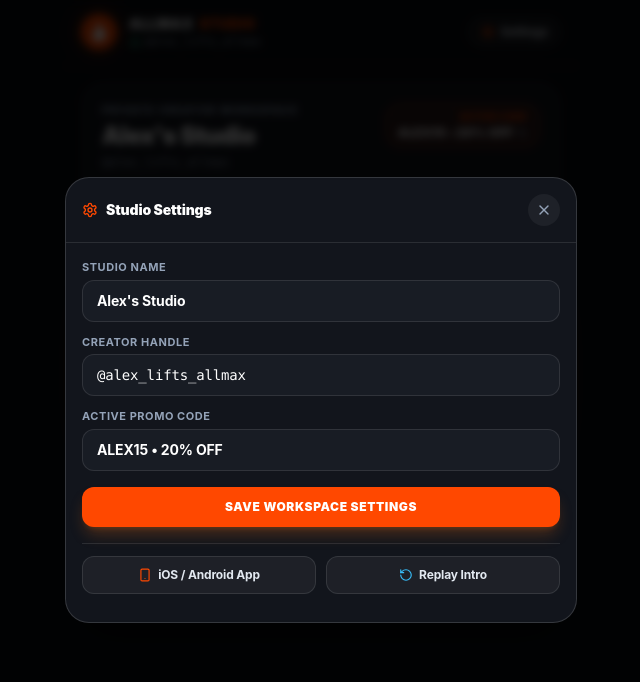
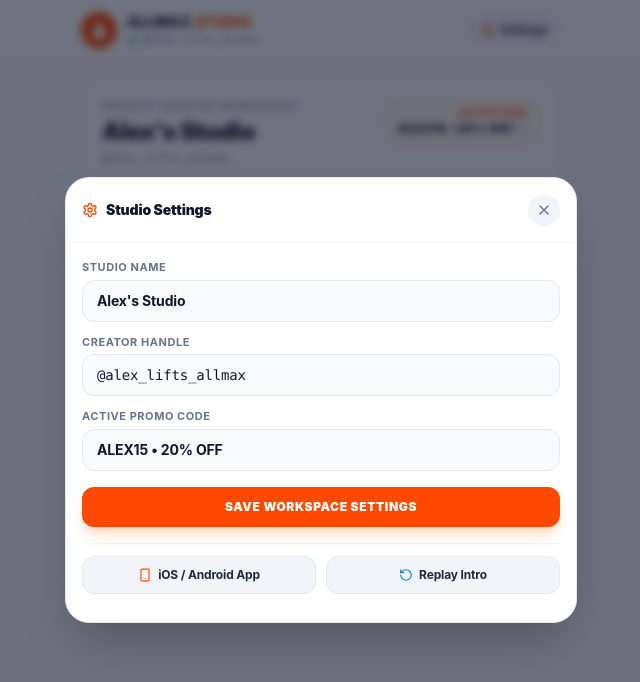
Before and after one commit to BhavyaVadaliya/Allmax-Media, a Next.js app: page / in a window 1280 px wide. Both pictures are taken after a click on the button "Settings". Shown: the top 682 px of the page, without its empty margins (319-959 px from the left). Built offline with nearby package versions, Linux system fonts and the light colour scheme.

Commit message:
style: match HomeScreen colors to Allmax light app theme (#F8FAFC, white cards, #FF4800 orange)

```diff
--- a/src/components/HomeScreen.tsx
+++ b/src/components/HomeScreen.tsx
@@ -12,7 +12,6 @@ import {
   Check,
   Copy,
   Smartphone,
-  Sparkles,
   RotateCcw,
   Film,
   Image as ImageIcon,
@@ -72,20 +71,21 @@ export const HomeScreen: React.FC<HomeScreenProps> = ({
   };
 
   return (
-    <div className="h-full w-full bg-[#090B10] text-white flex flex-col overflow-hidden select-none safe-top safe-bottom">
-      {/* Top Header */}
-      <header className="shrink-0 px-4 py-3.5 border-b border-white/10 flex items-center justify-between max-w-lg w-full mx-auto">
-        <div className="flex items-center space-x-3">
-          <div className="w-9 h-9 rounded-full bg-[#FF4800] flex items-center justify-center shadow-[0_0_20px_rgba(255,72,0,0.45)]">
+    <div className="h-full w-full bg-[#F8FAFC] text-slate-900 flex flex-col overflow-hidden select-none safe-bottom">
+      {/* Top Header (Matches App Light Theme) */}
+      <header className="shrink-0 bg-white border-b border-slate-200 safe-top">
+        <div className="px-4 py-3 flex items-center justify-between max-w-lg w-full mx-auto">
+          <div className="flex items-center space-x-2.5">
+            <div className="w-9 h-9 rounded-full bg-[#FF4800] flex items-center justify-center shadow-md shadow-orange-500/25">
               <Flame className="w-5 h-5 text-white fill-white" />
             </div>
             <div>
-            <div className="flex items-center space-x-1.5 text-sm font-black tracking-wide uppercase">
-              <span className="text-white">ALLMAX</span>
+              <div className="flex items-center space-x-1 text-sm font-black tracking-wide uppercase">
+                <span className="text-slate-900">ALLMAX</span>
                 <span className="text-[#FF4800]">STUDIO</span>
               </div>
-            <div className="flex items-center space-x-1 text-[11px] font-mono text-slate-400">
-              <Lock className="w-3 h-3 text-emerald-400" />
+              <div className="flex items-center space-x-1 text-[11px] font-mono text-slate-500">
+                <Lock className="w-3 h-3 text-emerald-600" />
                 <span className="truncate max-w-[160px]">{profile.handle}</span>
               </div>
             </div>
@@ -93,27 +93,28 @@ export const HomeScreen: React.FC<HomeScreenProps> = ({
 
           <button
             onClick={handleOpenSettings}
-          className="flex items-center space-x-1.5 px-3 py-1.5 rounded-full bg-white/5 hover:bg-white/10 border border-white/15 text-xs font-bold text-slate-200 active:scale-95 transition-all"
+            className="flex items-center space-x-1.5 px-3 py-1.5 rounded-full bg-slate-100 hover:bg-slate-200 border border-slate-200 text-xs font-bold text-slate-800 active:scale-95 transition-all"
             title="Studio Settings"
           >
             <Settings className="w-3.5 h-3.5 text-[#FF4800]" />
             <span>Settings</span>
           </button>
+        </div>
       </header>
 
       {/* Main Scrollable Home Content */}
       <main className="flex-1 min-h-0 overflow-y-auto scrollbar-none px-4 py-4 max-w-lg w-full mx-auto space-y-3.5">
         {/* 1. Private Creator Workspace Card */}
-        <section className="rounded-3xl bg-[#12151C] border border-white/10 p-4 sm:p-5 space-y-4 shadow-xl">
+        <section className="rounded-3xl bg-white border border-slate-200 p-4 sm:p-5 space-y-4 shadow-sm">
           <div className="flex items-start justify-between gap-2">
             <div className="min-w-0">
               <span className="text-[10px] font-black tracking-[0.14em] text-slate-400 uppercase block">
                 PRIVATE CREATOR WORKSPACE
               </span>
-              <h1 className="text-xl sm:text-2xl font-black text-white tracking-tight mt-0.5 truncate">
+              <h1 className="text-xl sm:text-2xl font-black text-slate-900 tracking-tight mt-0.5 truncate">
                 {profile.studioName}
               </h1>
-              <p className="text-xs font-mono text-slate-400 mt-0.5 truncate">
+              <p className="text-xs font-mono text-slate-500 mt-0.5 truncate">
                 {profile.handle}
               </p>
             </div>
@@ -121,16 +122,16 @@ export const HomeScreen: React.FC<HomeScreenProps> = ({
             {/* Active Promo Code Pill */}
             <button
               onClick={handleCopyCode}
-              className="shrink-0 text-right px-3 py-1.5 rounded-2xl bg-[#FF4800]/10 border border-[#FF4800]/45 hover:bg-[#FF4800]/20 active:scale-95 transition-all"
+              className="shrink-0 text-right px-3 py-1.5 rounded-2xl bg-orange-50 border border-[#FF4800]/35 hover:bg-orange-100/70 active:scale-95 transition-all"
               title="Tap to copy promo code"
             >
               <span className="text-[9px] font-black tracking-wider text-[#FF4800] uppercase block">
                 {copiedCode ? '✓ COPIED' : 'ACTIVE CODE'}
               </span>
-              <span className="text-xs font-black text-white tracking-wide flex items-center justify-end gap-1 mt-0.5">
+              <span className="text-xs font-black text-slate-900 tracking-wide flex items-center justify-end gap-1 mt-0.5">
                 <span>{profile.promoCode}</span>
                 {copiedCode ? (
-                  <Check className="w-3 h-3 text-emerald-400" />
+                  <Check className="w-3 h-3 text-emerald-600" />
                 ) : (
                   <Copy className="w-2.5 h-2.5 text-slate-400" />
                 )}
@@ -140,29 +141,29 @@ export const HomeScreen: React.FC<HomeScreenProps> = ({
 
           {/* 3 Metric Stat Cards */}
           <div className="grid grid-cols-3 gap-2.5">
-            <div className="rounded-2xl bg-[#181C24] border border-white/5 py-3 px-2 text-center">
-              <span className="text-xl sm:text-2xl font-black text-white block leading-none">
+            <div className="rounded-2xl bg-[#F8FAFC] border border-slate-200/80 py-3 px-2 text-center">
+              <span className="text-xl sm:text-2xl font-black text-slate-900 block leading-none">
                 {postHistory.length}
               </span>
-              <span className="text-[10px] font-semibold text-slate-400 mt-1.5 block">
+              <span className="text-[10px] font-bold text-slate-500 mt-1.5 block">
                 Posts Created
               </span>
             </div>
 
-            <div className="rounded-2xl bg-[#181C24] border border-white/5 py-3 px-2 text-center">
-              <span className="text-xl sm:text-2xl font-black text-emerald-400 block leading-none">
+            <div className="rounded-2xl bg-[#F8FAFC] border border-slate-200/80 py-3 px-2 text-center">
+              <span className="text-xl sm:text-2xl font-black text-emerald-600 block leading-none">
                 {totalSaves.toLocaleString()}
               </span>
-              <span className="text-[10px] font-semibold text-slate-400 mt-1.5 block">
+              <span className="text-[10px] font-bold text-slate-500 mt-1.5 block">
                 Total Saves
               </span>
             </div>
 
-            <div className="rounded-2xl bg-[#181C24] border border-white/5 py-3 px-2 text-center">
+            <div className="rounded-2xl bg-[#F8FAFC] border border-slate-200/80 py-3 px-2 text-center">
               <span className="text-xl sm:text-2xl font-black text-[#FF4800] block leading-none">
                 {totalCodeUses.toLocaleString()}
               </span>
-              <span className="text-[10px] font-semibold text-slate-400 mt-1.5 block">
+              <span className="text-[10px] font-bold text-slate-500 mt-1.5 block">
                 Code Uses
               </span>
             </div>
@@ -172,10 +173,10 @@ export const HomeScreen: React.FC<HomeScreenProps> = ({
         {/* 2. Hero Action Card: Create Post (3-Step Content Engine) */}
         <button
           onClick={onCreatePost}
-          className="w-full text-left rounded-3xl bg-gradient-to-br from-[#FF4800] via-[#FF530D] to-[#E63900] p-5 shadow-[0_12px_35px_rgba(255,72,0,0.35)] hover:brightness-105 active:scale-[0.98] transition-all flex items-center justify-between gap-3 group"
+          className="w-full text-left rounded-3xl bg-gradient-to-br from-[#FF4800] via-[#FF530D] to-[#E63900] p-5 shadow-lg shadow-orange-500/25 hover:brightness-105 active:scale-[0.98] transition-all flex items-center justify-between gap-3 group"
         >
           <div className="space-y-2">
-            <span className="inline-flex items-center space-x-1 px-2.5 py-1 rounded-full bg-black/25 text-[10px] font-black tracking-wider text-white uppercase">
+            <span className="inline-flex items-center space-x-1 px-2.5 py-1 rounded-full bg-black/20 text-[10px] font-black tracking-wider text-white uppercase">
               <span>⚡ 3-STEP CONTENT ENGINE</span>
             </span>
 
@@ -183,13 +184,13 @@ export const HomeScreen: React.FC<HomeScreenProps> = ({
               <h2 className="text-2xl font-black text-white tracking-tight leading-tight">
                 Create Post
               </h2>
-              <p className="text-xs font-semibold text-white/90 mt-1">
+              <p className="text-xs font-semibold text-white/95 mt-1">
                 1. Create • 2. Package • 3. Post to IG &amp; TikTok
               </p>
             </div>
           </div>
 
-          <div className="w-12 h-12 rounded-2xl bg-white/15 border border-white/25 flex items-center justify-center shrink-0 group-hover:scale-105 transition-transform">
+          <div className="w-12 h-12 rounded-2xl bg-white/20 border border-white/30 flex items-center justify-center shrink-0 group-hover:scale-105 transition-transform">
             <Plus className="w-6 h-6 text-white stroke-[2.5]" />
           </div>
         </button>
@@ -197,41 +198,41 @@ export const HomeScreen: React.FC<HomeScreenProps> = ({
         {/* 3. Post History Card */}
         <button
           onClick={() => setShowHistoryModal(true)}
-          className="w-full text-left rounded-3xl bg-[#12151C] hover:bg-[#161A23] border border-white/10 p-4 flex items-center justify-between gap-3 active:scale-[0.99] transition-all"
+          className="w-full text-left rounded-3xl bg-white hover:bg-slate-50 border border-slate-200 p-4 flex items-center justify-between gap-3 shadow-sm active:scale-[0.99] transition-all"
         >
           <div className="flex items-center space-x-3.5 min-w-0">
-            <div className="w-11 h-11 rounded-2xl bg-[#181C24] border border-white/10 flex items-center justify-center shrink-0">
-              <History className="w-5 h-5 text-sky-400" />
+            <div className="w-11 h-11 rounded-2xl bg-sky-50 border border-sky-100 flex items-center justify-center shrink-0">
+              <History className="w-5 h-5 text-sky-600" />
             </div>
             <div className="min-w-0">
-              <h3 className="text-sm font-black text-white">Post History</h3>
-              <p className="text-xs text-slate-400 truncate mt-0.5">
+              <h3 className="text-sm font-black text-slate-900">Post History</h3>
+              <p className="text-xs text-slate-500 truncate mt-0.5">
                 View published Allmax posts, saves &amp; code uses
               </p>
             </div>
           </div>
 
-          <ArrowRight className="w-4 h-4 text-slate-500 shrink-0" />
+          <ArrowRight className="w-4 h-4 text-slate-400 shrink-0" />
         </button>
 
         {/* 4. Studio Settings Card */}
         <button
           onClick={handleOpenSettings}
-          className="w-full text-left rounded-3xl bg-[#12151C] hover:bg-[#161A23] border border-white/10 p-4 flex items-center justify-between gap-3 active:scale-[0.99] transition-all"
+          className="w-full text-left rounded-3xl bg-white hover:bg-slate-50 border border-slate-200 p-4 flex items-center justify-between gap-3 shadow-sm active:scale-[0.99] transition-all"
         >
           <div className="flex items-center space-x-3.5 min-w-0">
-            <div className="w-11 h-11 rounded-2xl bg-[#181C24] border border-white/10 flex items-center justify-center shrink-0">
+            <div className="w-11 h-11 rounded-2xl bg-orange-50 border border-orange-100 flex items-center justify-center shrink-0">
               <Settings className="w-5 h-5 text-[#FF4800]" />
             </div>
             <div className="min-w-0">
-              <h3 className="text-sm font-black text-white">Studio Settings</h3>
-              <p className="text-xs text-slate-400 truncate mt-0.5">
+              <h3 className="text-sm font-black text-slate-900">Studio Settings</h3>
+              <p className="text-xs text-slate-500 truncate mt-0.5">
                 Edit creator name, promo code, mobile app &amp; intro
               </p>
             </div>
           </div>
 
-          <ArrowRight className="w-4 h-4 text-slate-500 shrink-0" />
+          <ArrowRight className="w-4 h-4 text-slate-400 shrink-0" />
         </button>
       </main>
 
@@ -239,35 +240,35 @@ export const HomeScreen: React.FC<HomeScreenProps> = ({
       {showHistoryModal && (
         <div
           onClick={() => setShowHistoryModal(false)}
-          className="fixed inset-0 z-50 bg-black/80 backdrop-blur-sm flex items-end sm:items-center justify-center p-0 sm:p-4"
+          className="fixed inset-0 z-50 bg-slate-900/60 backdrop-blur-sm flex items-end sm:items-center justify-center p-0 sm:p-4"
         >
           <div
             onClick={(e) => e.stopPropagation()}
-            className="bg-[#12151C] border border-white/15 rounded-t-3xl sm:rounded-3xl w-full max-w-lg max-h-[80vh] flex flex-col overflow-hidden shadow-2xl safe-bottom"
+            className="bg-white border border-slate-200 rounded-t-3xl sm:rounded-3xl w-full max-w-lg max-h-[80vh] flex flex-col overflow-hidden shadow-2xl safe-bottom"
           >
-            <div className="p-4 border-b border-white/10 flex items-center justify-between">
+            <div className="p-4 border-b border-slate-100 flex items-center justify-between">
               <div className="flex items-center space-x-2">
-                <History className="w-4 h-4 text-sky-400" />
-                <h3 className="font-black text-white text-sm">
+                <History className="w-4 h-4 text-sky-600" />
+                <h3 className="font-black text-slate-900 text-sm">
                   Published Post History ({postHistory.length})
                 </h3>
               </div>
               <button
                 onClick={() => setShowHistoryModal(false)}
-                className="w-8 h-8 rounded-full bg-white/5 hover:bg-white/10 flex items-center justify-center text-slate-400 hover:text-white"
+                className="w-8 h-8 rounded-full bg-slate-100 hover:bg-slate-200 flex items-center justify-center text-slate-500 hover:text-slate-900"
               >
                 <X className="w-4 h-4" />
               </button>
             </div>
 
-            <div className="p-4 overflow-y-auto space-y-2.5">
+            <div className="p-4 overflow-y-auto space-y-2.5 bg-[#F8FAFC]">
               {postHistory.map((item) => (
                 <div
                   key={item.id}
-                  className="rounded-2xl bg-[#181C24] border border-white/5 p-3.5 flex items-center justify-between gap-3"
+                  className="rounded-2xl bg-white border border-slate-200/90 p-3.5 flex items-center justify-between gap-3 shadow-sm"
                 >
                   <div className="flex items-center space-x-3 min-w-0">
-                    <div className="w-9 h-9 rounded-xl bg-[#FF4800]/15 border border-[#FF4800]/30 flex items-center justify-center shrink-0">
+                    <div className="w-9 h-9 rounded-xl bg-orange-50 border border-orange-100 flex items-center justify-center shrink-0">
                       {item.mediaType === 'video' ? (
                         <Film className="w-4 h-4 text-[#FF4800]" />
                       ) : (
@@ -275,25 +276,25 @@ export const HomeScreen: React.FC<HomeScreenProps> = ({
                       )}
                     </div>
                     <div className="min-w-0">
-                      <p className="text-xs font-black text-white truncate">
+                      <p className="text-xs font-black text-slate-900 truncate">
                         {item.productName} {item.mediaType === 'video' ? 'Reel' : 'Post'}
                       </p>
-                      <p className="text-[11px] text-slate-400 mt-0.5">{item.createdAt}</p>
+                      <p className="text-[11px] text-slate-500 mt-0.5">{item.createdAt}</p>
                     </div>
                   </div>
 
                   <div className="flex items-center space-x-3 shrink-0 text-right">
                     <div>
-                      <span className="text-xs font-black text-emerald-400 block">
+                      <span className="text-xs font-black text-emerald-600 block">
                         {item.saves}
                       </span>
-                      <span className="text-[9px] text-slate-500 uppercase font-bold">Saves</span>
+                      <span className="text-[9px] text-slate-400 uppercase font-bold">Saves</span>
                     </div>
                     <div>
                       <span className="text-xs font-black text-[#FF4800] block">
                         {item.codeUses}
                       </span>
-                      <span className="text-[9px] text-slate-500 uppercase font-bold">Uses</span>
+                      <span className="text-[9px] text-slate-400 uppercase font-bold">Uses</span>
                     </div>
                   </div>
                 </div>
@@ -307,20 +308,20 @@ export const HomeScreen: React.FC<HomeScreenProps> = ({
       {showSettingsModal && (
         <div
           onClick={() => setShowSettingsModal(false)}
-          className="fixed inset-0 z-50 bg-black/80 backdrop-blur-sm flex items-end sm:items-center justify-center p-0 sm:p-4"
+          className="fixed inset-0 z-50 bg-slate-900/60 backdrop-blur-sm flex items-end sm:items-center justify-center p-0 sm:p-4"
         >
           <div
             onClick={(e) => e.stopPropagation()}
-            className="bg-[#12151C] border border-white/15 rounded-t-3xl sm:rounded-3xl w-full max-w-lg max-h-[85vh] flex flex-col overflow-hidden shadow-2xl safe-bottom"
+            className="bg-white border border-slate-200 rounded-t-3xl sm:rounded-3xl w-full max-w-lg max-h-[85vh] flex flex-col overflow-hidden shadow-2xl safe-bottom"
           >
-            <div className="p-4 border-b border-white/10 flex items-center justify-between">
+            <div className="p-4 border-b border-slate-100 flex items-center justify-between">
               <div className="flex items-center space-x-2">
                 <Settings className="w-4 h-4 text-[#FF4800]" />
-                <h3 className="font-black text-white text-sm">Studio Settings</h3>
+                <h3 className="font-black text-slate-900 text-sm">Studio Settings</h3>
               </div>
               <button
                 onClick={() => setShowSettingsModal(false)}
-                className="w-8 h-8 rounded-full bg-white/5 hover:bg-white/10 flex items-center justify-center text-slate-400 hover:text-white"
+                className="w-8 h-8 rounded-full bg-slate-100 hover:bg-slate-200 flex items-center justify-center text-slate-500 hover:text-slate-900"
               >
                 <X className="w-4 h-4" />
               </button>
@@ -329,40 +330,40 @@ export const HomeScreen: React.FC<HomeScreenProps> = ({
             <form onSubmit={handleSaveSettings} className="p-4 overflow-y-auto space-y-4">
               <div className="space-y-3">
                 <div>
-                  <label className="text-[11px] font-bold text-slate-400 uppercase tracking-wider block mb-1">
+                  <label className="text-[11px] font-bold text-slate-500 uppercase tracking-wider block mb-1">
                     Studio Name
                   </label>
                   <input
                     type="text"
                     value={draftName}
                     onChange={(e) => setDraftName(e.target.value)}
-                    className="w-full rounded-xl bg-[#181C24] border border-white/10 px-3.5 py-2.5 text-sm font-bold text-white focus:outline-none focus:border-[#FF4800]"
+                    className="w-full rounded-xl bg-[#F8FAFC] border border-slate-200 px-3.5 py-2.5 text-sm font-bold text-slate-900 focus:outline-none focus:border-[#FF4800]"
                     placeholder="Alex's Studio"
                   />
                 </div>
 
                 <div>
-                  <label className="text-[11px] font-bold text-slate-400 uppercase tracking-wider block mb-1">
+                  <label className="text-[11px] font-bold text-slate-500 uppercase tracking-wider block mb-1">
                     Creator Handle
                   </label>
                   <input
                     type="text"
                     value={draftHandle}
                     onChange={(e) => setDraftHandle(e.target.value)}
-                    className="w-full rounded-xl bg-[#181C24] border border-white/10 px-3.5 py-2.5 text-sm font-mono text-white focus:outline-none focus:border-[#FF4800]"
+                    className="w-full rounded-xl bg-[#F8FAFC] border border-slate-200 px-3.5 py-2.5 text-sm font-mono text-slate-900 focus:outline-none focus:border-[#FF4800]"
                     placeholder="@alex_lifts_allmax"
                   />
                 </div>
 
                 <div>
-                  <label className="text-[11px] font-bold text-slate-400 uppercase tracking-wider block mb-1">
+                  <label className="text-[11px] font-bold text-slate-500 uppercase tracking-wider block mb-1">
                     Active Promo Code
                   </label>
                   <input
                     type="text"
                     value={draftCode}
                     onChange={(e) => setDraftCode(e.target.value)}
-                    className="w-full rounded-xl bg-[#181C24] border border-white/10 px-3.5 py-2.5 text-sm font-bold text-white focus:outline-none focus:border-[#FF4800]"
+                    className="w-full rounded-xl bg-[#F8FAFC] border border-slate-200 px-3.5 py-2.5 text-sm font-bold text-slate-900 focus:outline-none focus:border-[#FF4800]"
                     placeholder="ALEX15 • 20% OFF"
                   />
                 </div>
@@ -375,14 +376,14 @@ export const HomeScreen: React.FC<HomeScreenProps> = ({
                 Save Workspace Settings
               </button>
 
-              <div className="border-t border-white/10 pt-3 grid grid-cols-2 gap-2.5">
+              <div className="border-t border-slate-100 pt-3 grid grid-cols-2 gap-2.5">
                 <button
                   type="button"
                   onClick={() => {
                     setShowSettingsModal(false);
                     onOpenMobileModal();
                   }}
-                  className="flex items-center justify-center space-x-1.5 py-2.5 px-3 rounded-xl bg-white/5 hover:bg-white/10 border border-white/10 text-xs font-bold text-slate-200 active:scale-95"
+                  className="flex items-center justify-center space-x-1.5 py-2.5 px-3 rounded-xl bg-slate-100 hover:bg-slate-200 border border-slate-200 text-xs font-bold text-slate-800 active:scale-95"
                 >
                   <Smartphone className="w-3.5 h-3.5 text-[#FF4800]" />
                   <span>iOS / Android App</span>
@@ -394,9 +395,9 @@ export const HomeScreen: React.FC<HomeScreenProps> = ({
                     setShowSettingsModal(false);
                     onReplayIntro();
                   }}
-                  className="flex items-center justify-center space-x-1.5 py-2.5 px-3 rounded-xl bg-white/5 hover:bg-white/10 border border-white/10 text-xs font-bold text-slate-200 active:scale-95"
+                  className="flex items-center justify-center space-x-1.5 py-2.5 px-3 rounded-xl bg-slate-100 hover:bg-slate-200 border border-slate-200 text-xs font-bold text-slate-800 active:scale-95"
                 >
-                  <RotateCcw className="w-3.5 h-3.5 text-sky-400" />
+                  <RotateCcw className="w-3.5 h-3.5 text-sky-600" />
                   <span>Replay Intro</span>
                 </button>
               </div>
```
Lines whose indentation alone changed are shown as unchanged.
